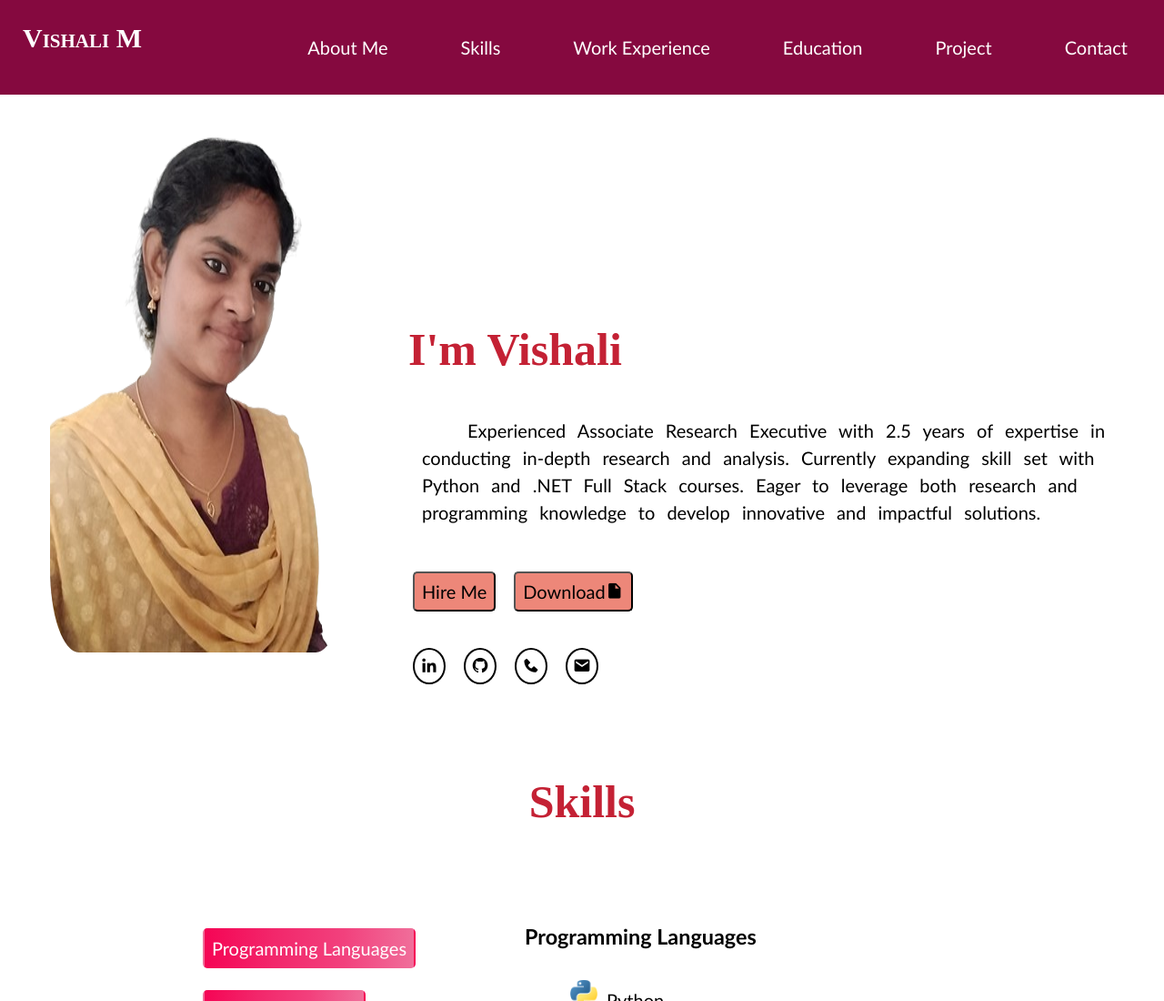
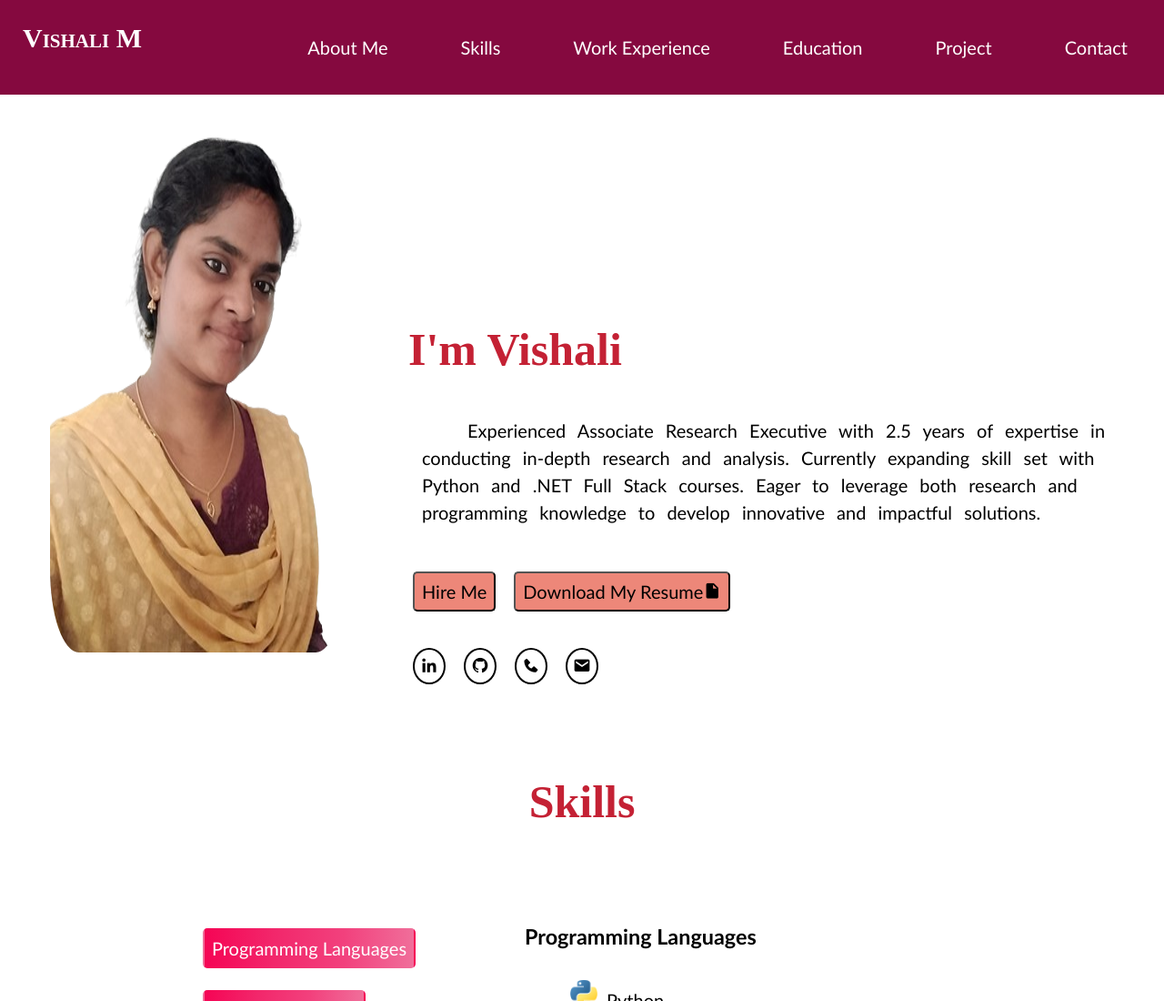
Before and after one commit to Vishali2055/Portfolio, a plain HTML site: page index.html in a window 1280 px wide. Shown: the top 1100 px of the page at 91% size. Drawn offline with nearby package versions, Linux system fonts and the light colour scheme.

Commit message:
Update index.html

```diff
--- a/index.html
+++ b/index.html
@@ -36,7 +36,7 @@
 						impactful solutions.</p>
 					<div class="hd">
 						<div class="hire"><button class="d"><a href="#contact">Hire Me</a></button></div>
-						<div class="download"><button class="d"><a href="https://github.com/Vishali2055/Resume/raw/main/Vishali%20M.pdf" download="Vishali_M_Resume.pdf"> Download<i class='bx bxs-file-blank'></i></a></button></div>
+						<div class="download"><button class="d"><a href="assets/your_resume.pdf" target="_blank">Download My Resume<i class='bx bxs-file-blank'></i></a></button></div>
 					</div>
 					<div class="socialmedia">
 						<div class="icon"><a href="https://www.linkedin.com/in/vishali-m-8483241b9" target="_blank"><i class='bx bxl-linkedin'></i></a></div>
```
